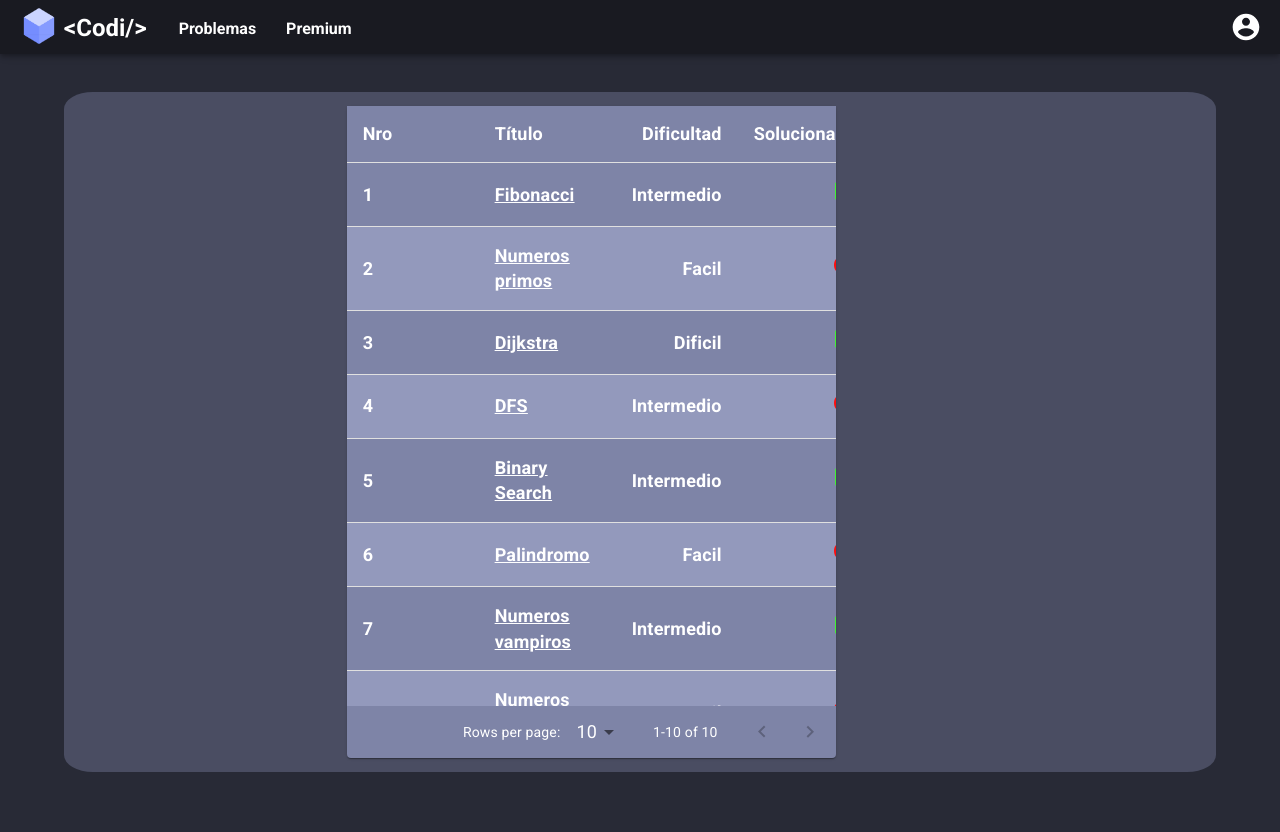
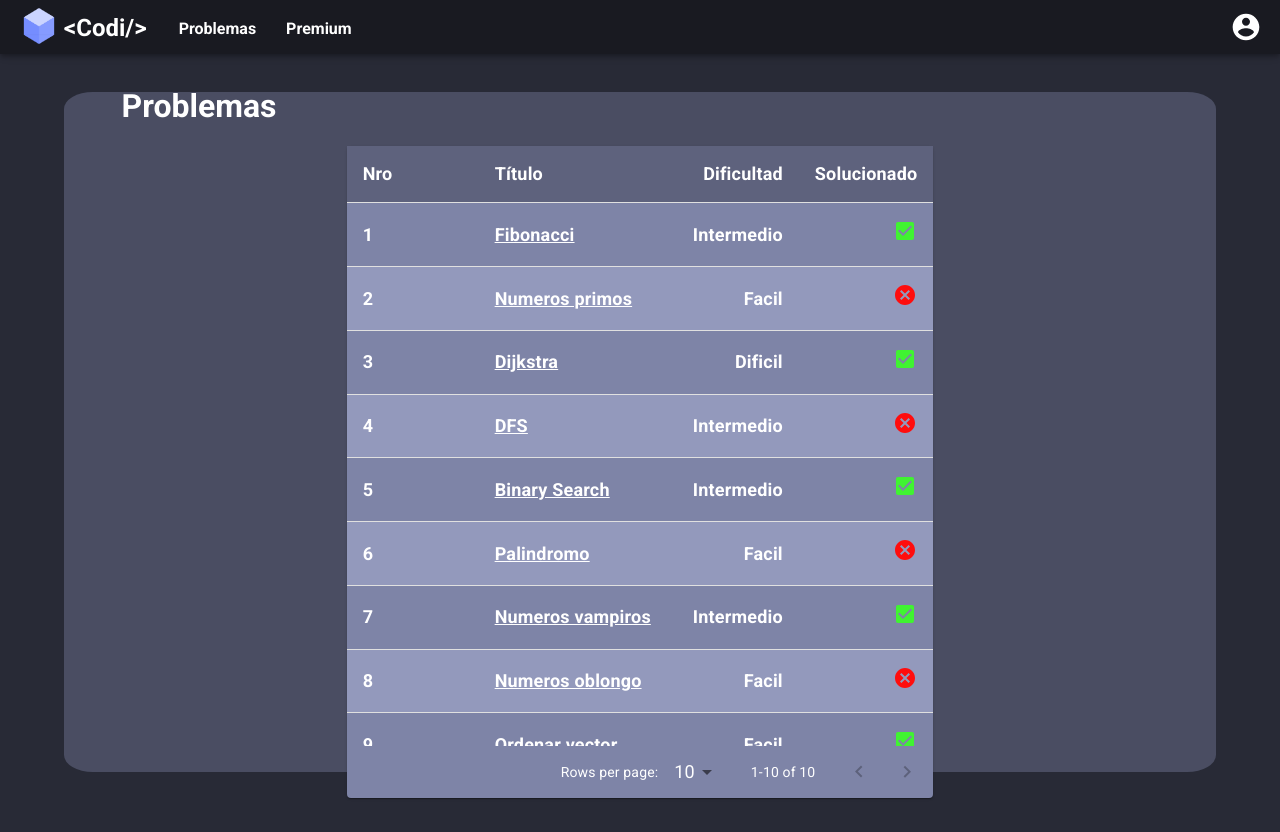
Before and after one commit to gebrayel/Codi-Leetcode-Clone-Frontend, a React (Create React App) app: page /actual in a window 1280 px wide. Built offline with nearby package versions, Linux system fonts and the light colour scheme.

Commit message:
Little fixes, remain table bug

```diff
--- a/src/components/problemList.js
+++ b/src/components/problemList.js
@@ -35,11 +35,12 @@ const ProblemList = ({ rows }) => {
 
     const useStyles = makeStyles({
         root: {
-            // width: '100%',
+            width: "100%",
             backgroundColor: "#7E84A7",
             fontWeight: "bold",
         },
         container: {
+            width: "100%",
             maxHeight: 600,
             // backgroundColor:"#7E84A7"
         },
@@ -60,7 +61,7 @@ const ProblemList = ({ rows }) => {
 
     return (
         <div>
-            <Grid item xs={11} sm={10} md={10} lg={10}>
+            <Grid item xs={12} sm={12} md={12} lg={12}>
                 <Paper className={classes.root}>
                     <TableContainer className={classes.container}>
                         <Table stickyHeader aria-label="sticky table">
@@ -72,7 +73,7 @@ const ProblemList = ({ rows }) => {
                                             align={column.align}
                                             style={{
                                                 minWidth: column.minWidth,
-                                                backgroundColor: "#7e84a7",
+                                                backgroundColor: "#5E627D",
                                                 color: "white",
                                                 fontSize: "18px",
                                                 "font-weight": "bold",
--- a/src/screens/Problems/ProblemsScreen.js
+++ b/src/screens/Problems/ProblemsScreen.js
@@ -2,7 +2,11 @@ import React, { Component, Fragment, useState } from "react";
 
 import ProblemList from "../../components/problemList";
 
-const ProblemsScreen = () => {
+const ProblemsScreen = (
+    {
+        /*rows*/
+    }
+) => {
     function createData(Numero, Title, Difficulty, Solved) {
         var color = "";
         if (Numero % 2 == 0) {
@@ -29,6 +33,7 @@ const ProblemsScreen = () => {
     return (
         <div className="ProblemScreenContainer">
             <div className="ProblemListContainer">
+                <h1 className="ProblemScreenTitle"> Problemas </h1>
                 <ProblemList rows={rows} />
             </div>
         </div>
--- a/src/styles/screens/ProblemsScreen.scss
+++ b/src/styles/screens/ProblemsScreen.scss
@@ -6,12 +6,19 @@
     align-items: center;
     justify-content: center;
     .ProblemListContainer {
-        width: 90%;
-        height: 85%;
+        width: 90vw;
+        height: 85vh;
         background-color: #7e84a763;
         display: flex;
         align-items: center;
+        flex-direction: column;
         justify-content: center;
         border-radius: 2.5%;
+        h1 {
+            color: white;
+            width: 100%;
+            text-align: left;
+            padding-left: 10%;
+        }
     }
 }
```
